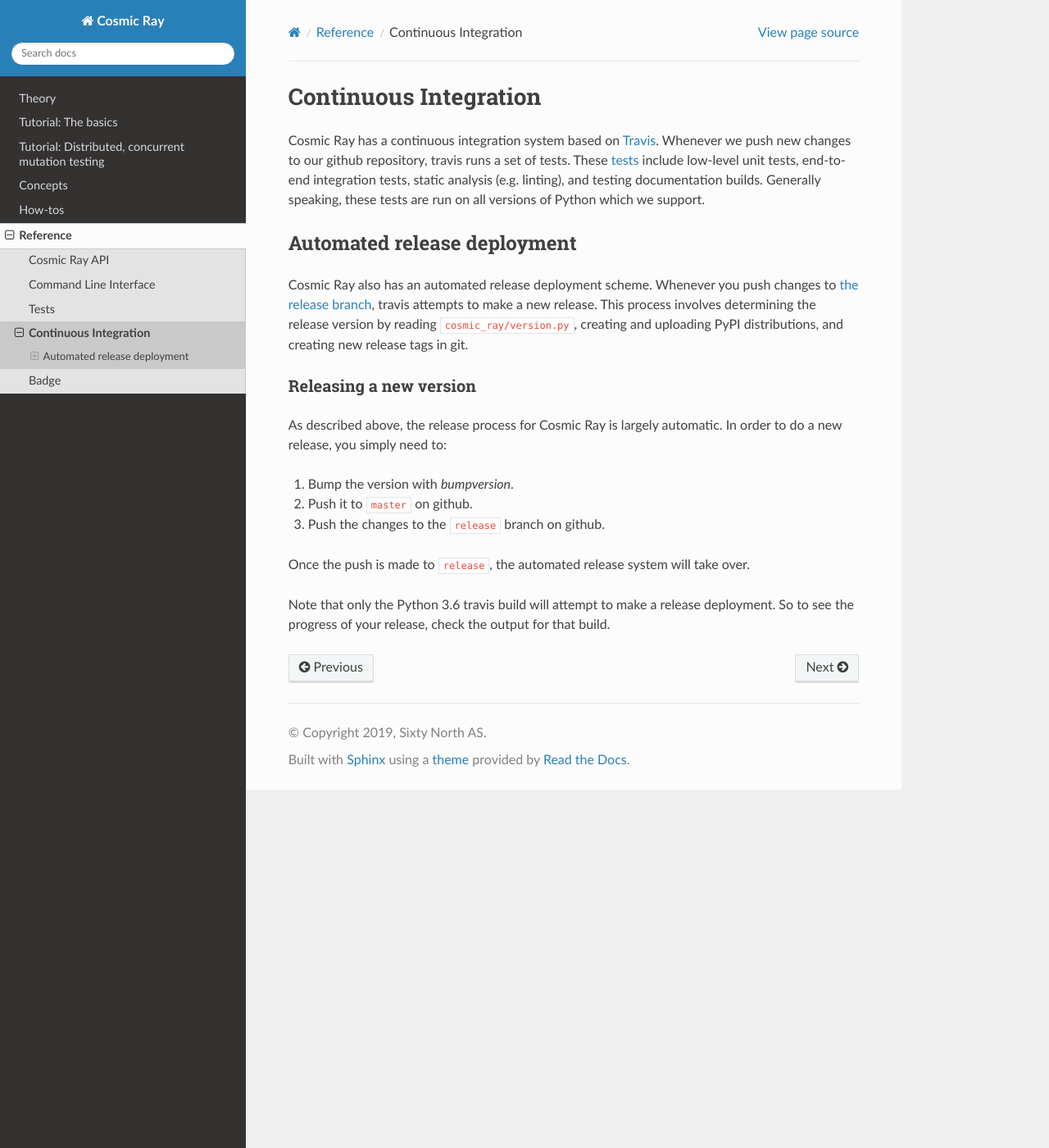
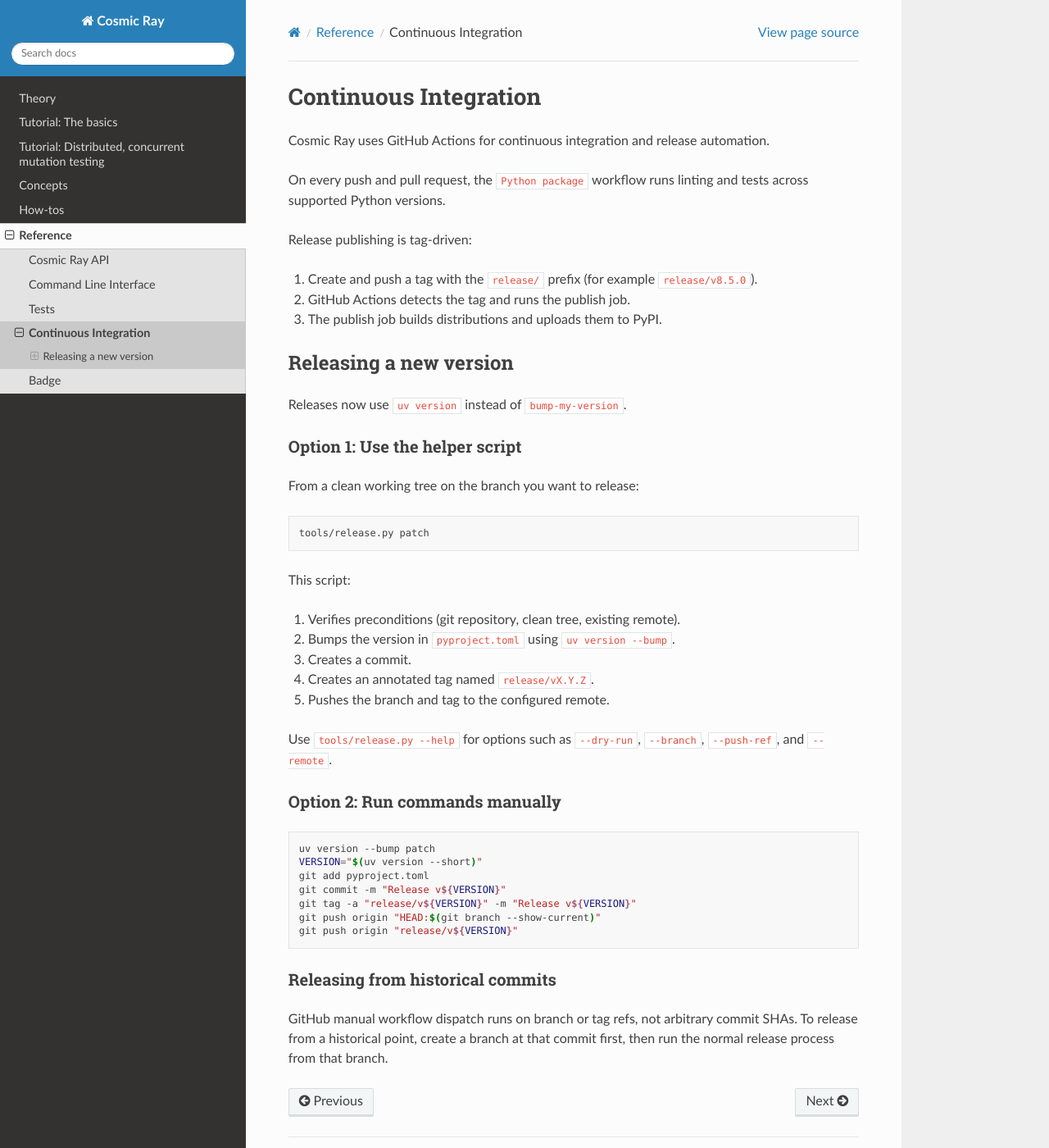
Before and after one commit to sixty-north/cosmic-ray, a Sphinx documentation site: the page built from docs/source/reference/continuous_integration.rst, in a window 1280 px wide and 1400 px high. Shown: the whole window at 82% size. Built offline with Sphinx 7.4.7 and the Read the Docs theme 3.1.0, drawn with Linux system fonts in a browser that asks for light colours.

Commit message:
Doc - Refresh CI and release workflow documentation

```diff
--- a/docs/source/reference/continuous_integration.rst
+++ b/docs/source/reference/continuous_integration.rst
@@ -2,35 +2,60 @@
  Continuous Integration
 ========================
 
-Cosmic Ray has a continuous integration system based on `Travis
-<https://travis-ci.org>`__. Whenever we push new changes to our github
-repository, travis runs a set of tests. These :doc:`tests <tests>` include
-low-level unit tests, end-to-end integration tests, static analysis (e.g.
-linting), and testing documentation builds. Generally speaking, these tests are
-run on all versions of Python which we support.
+Cosmic Ray uses GitHub Actions for continuous integration and release
+automation.
 
-Automated release deployment
-============================
+On every push and pull request, the ``Python package`` workflow runs linting and
+tests across supported Python versions.
 
-Cosmic Ray also has an automated release deployment scheme. Whenever you push
-changes to `the release
-branch <https://github.com/sixty-north/cosmic-ray/tree/release>`__, travis attempts
-to make a new release. This process involves determining the release version by
-reading ``cosmic_ray/version.py``, creating and uploading PyPI distributions, and
-creating new release tags in git.
+Release publishing is tag-driven:
+
+1. Create and push a tag with the ``release/`` prefix (for example
+   ``release/v8.5.0``).
+2. GitHub Actions detects the tag and runs the publish job.
+3. The publish job builds distributions and uploads them to PyPI.
 
 Releasing a new version
------------------------
+=======================
 
-As described above, the release process for Cosmic Ray is largely automatic. In
-order to do a new release, you simply need to:
+Releases now use ``uv version`` instead of ``bump-my-version``.
 
-1. Bump the version with `bumpversion`.
-2. Push it to ``master`` on github.
-3. Push the changes to the ``release`` branch on github.
+Option 1: Use the helper script
+-------------------------------
 
-Once the push is made to ``release``, the automated release system will take over.
+From a clean working tree on the branch you want to release:
 
-Note that only the Python 3.6 travis build will attempt to make a release
-deployment. So to see the progress of your release, check the output for that
-build.
+.. code-block:: bash
+
+   tools/release.py patch
+
+This script:
+
+1. Verifies preconditions (git repository, clean tree, existing remote).
+2. Bumps the version in ``pyproject.toml`` using ``uv version --bump``.
+3. Creates a commit.
+4. Creates an annotated tag named ``release/vX.Y.Z``.
+5. Pushes the branch and tag to the configured remote.
+
+Use ``tools/release.py --help`` for options such as ``--dry-run``,
+``--branch``, ``--push-ref``, and ``--remote``.
+
+Option 2: Run commands manually
+-------------------------------
+
+.. code-block:: bash
+
+   uv version --bump patch
+   VERSION="$(uv version --short)"
+   git add pyproject.toml
+   git commit -m "Release v${VERSION}"
+   git tag -a "release/v${VERSION}" -m "Release v${VERSION}"
+   git push origin "HEAD:$(git branch --show-current)"
+   git push origin "release/v${VERSION}"
+
+Releasing from historical commits
+---------------------------------
+
+GitHub manual workflow dispatch runs on branch or tag refs, not arbitrary commit
+SHAs. To release from a historical point, create a branch at that commit first,
+then run the normal release process from that branch.
```
